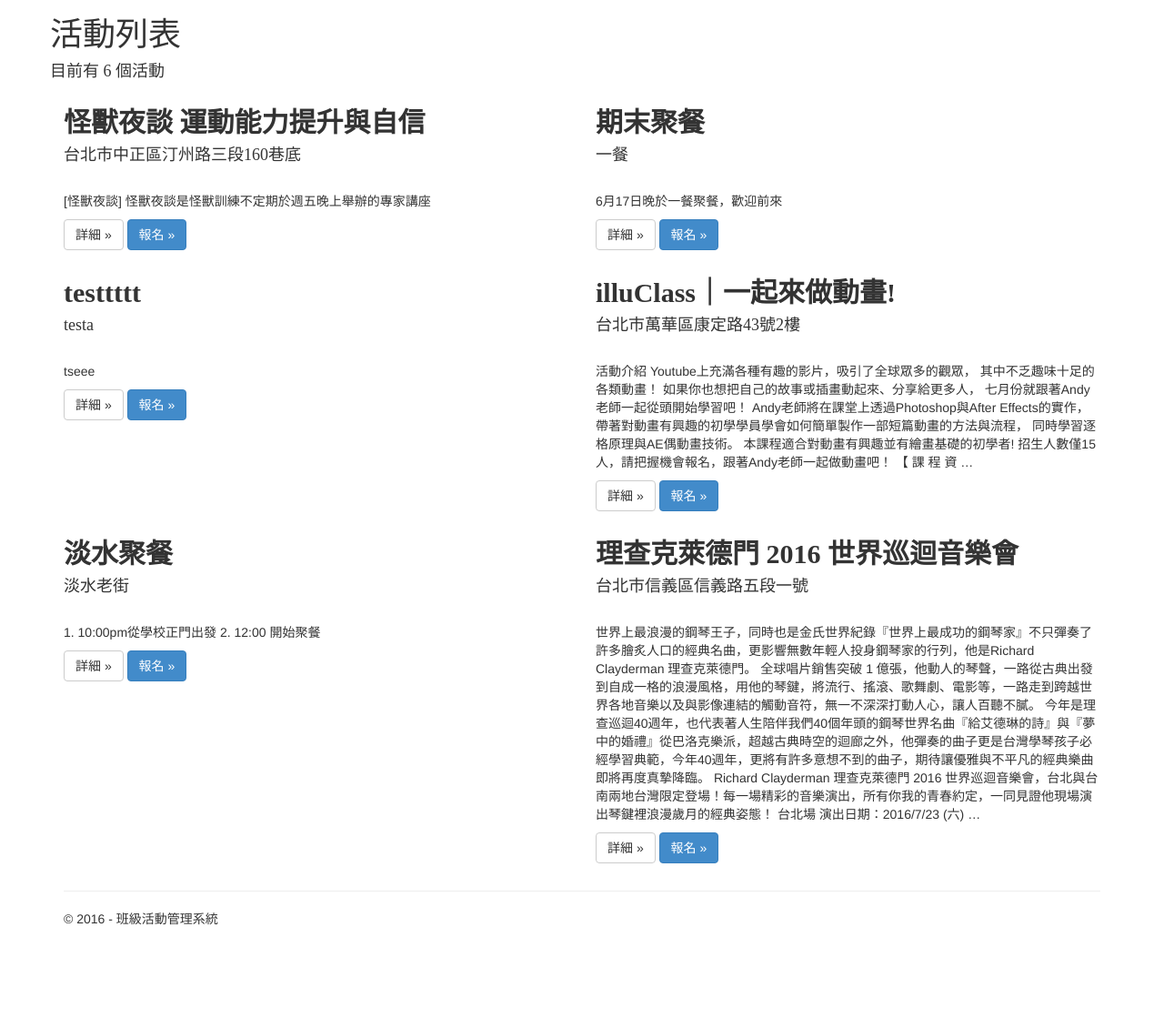
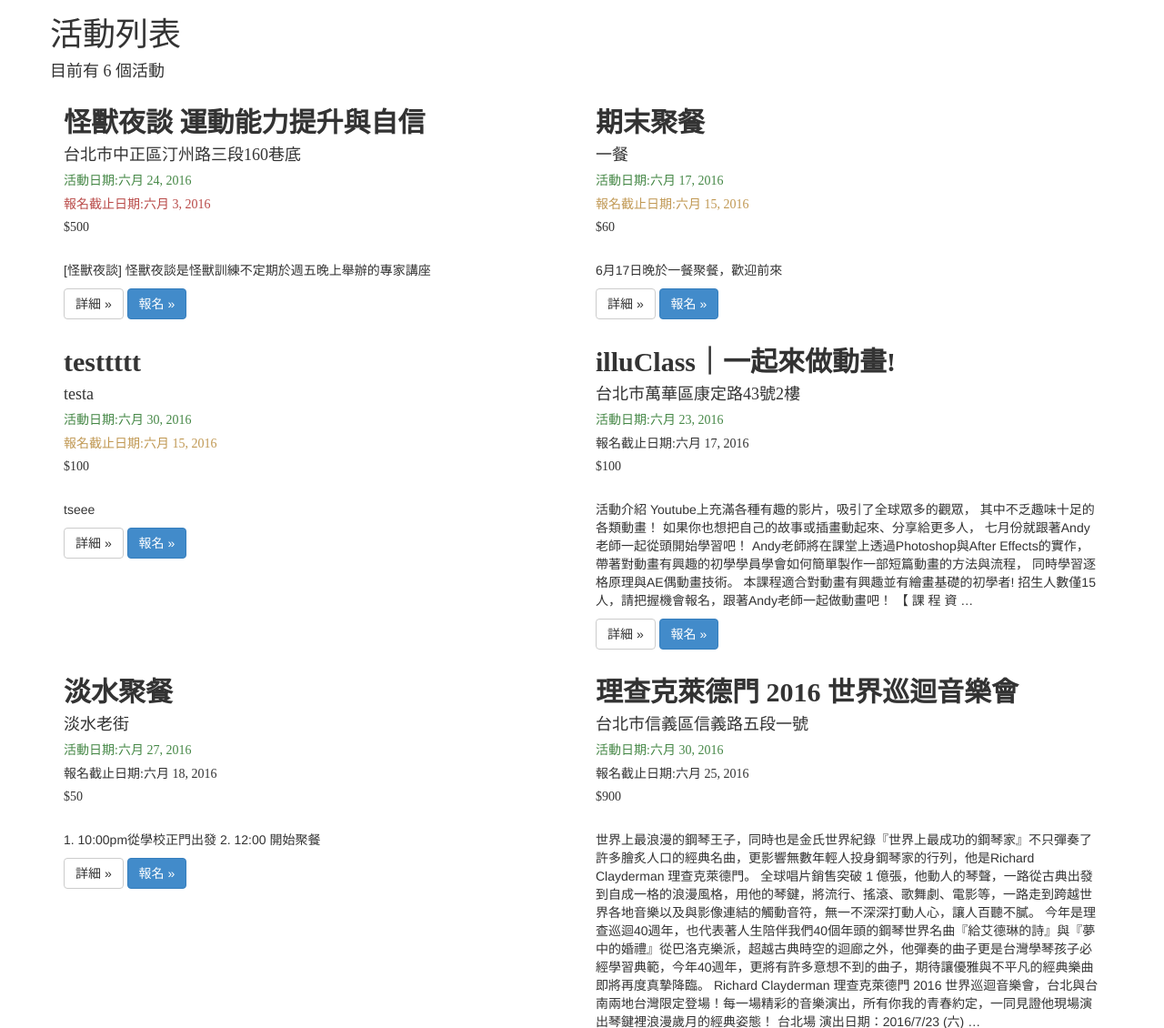
Before and after one commit to kiiib/DjangoWebClassActivityMS, a Django app: page / in a window 1280 px wide. Shown: the part 51-1181 px from the top of the page at 91% size. Before the commit the page ends 1068 px from the top, so only its background shows below. Run offline with Django 3.2, Linux system fonts and the light colour scheme; data comes from the database, SQL or seed files in the repository; both versions use the stored data as it was after the commit; some libraries are stand-ins or nearby versions.

Commit message:
修正首頁顯示面目

```diff
--- a/DjangoWebClassActivity/app/templates/app/index.html
+++ b/DjangoWebClassActivity/app/templates/app/index.html
@@ -8,6 +8,9 @@
     <div class="col-md-6">
         <h2><strong>{{ r.title }}</strong></h2>
         <h4>{{ r.address }}</h4>
+        <h5 {% if r.date|date:"d" > now|date:"d" %} class="text-success" {% endif %}>活動日期:{{ r.date }} </h5>
+        <h5 {% if r.deadline|date:"d" = now|date:"d" %} class="text-warning" {% endif %}{% if r.deadline|date:"d" < now|date:"d" %} class="text-danger" {% endif %}>報名截止日期:{{ r.deadline }}</h5>
+        <h5>${{ r.price }}</h5>
         <p>
         <!-- <img src="" alt="{{ r.title }}"> -->
         <br>
--- a/DjangoWebClassActivity/app/views.py
+++ b/DjangoWebClassActivity/app/views.py
@@ -18,6 +18,7 @@ def home(request):
     """Renders the home page."""
     assert isinstance(request, HttpRequest)
     activities = Activity.objects.all()
+    now = datetime.now()
     page = {
             'title':'Home Page',
             'year':datetime.now().year,
```
Also changed, not shown: DjangoWebClassActivity/db.sqlite3.
